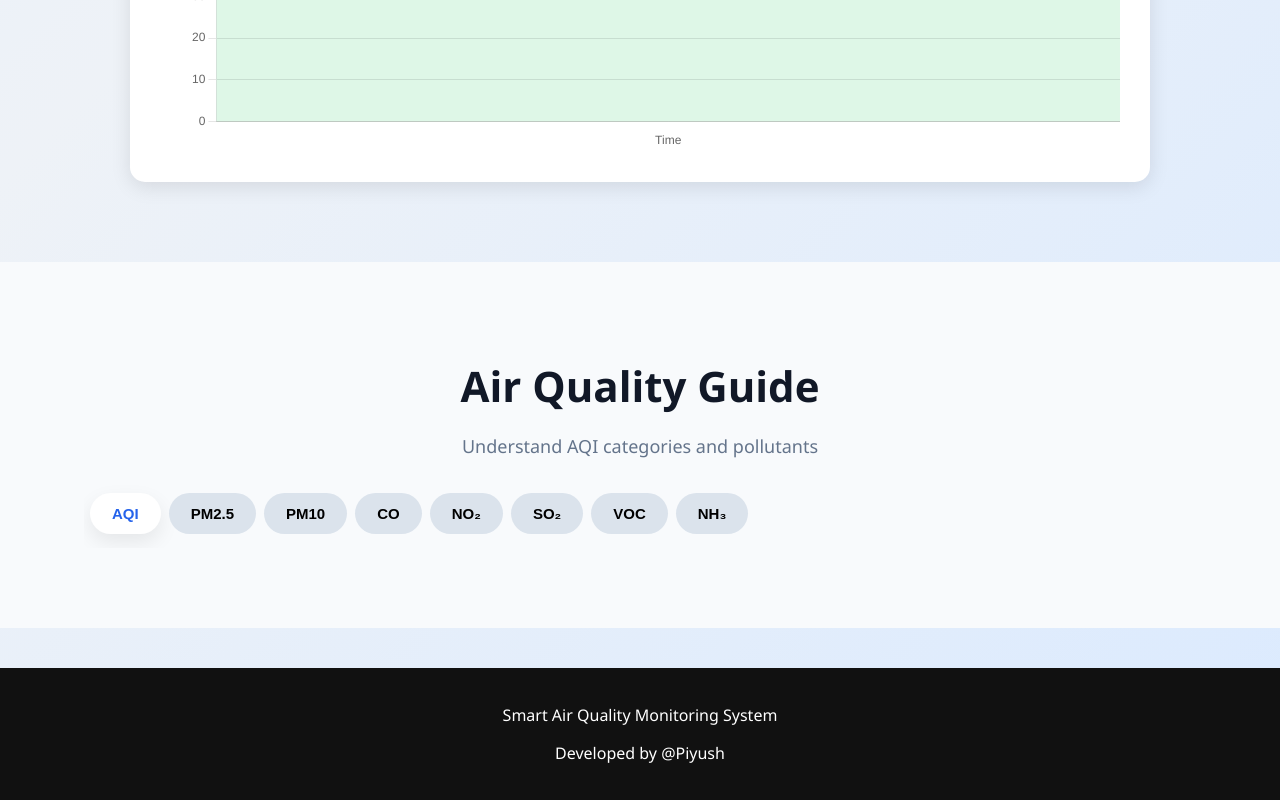
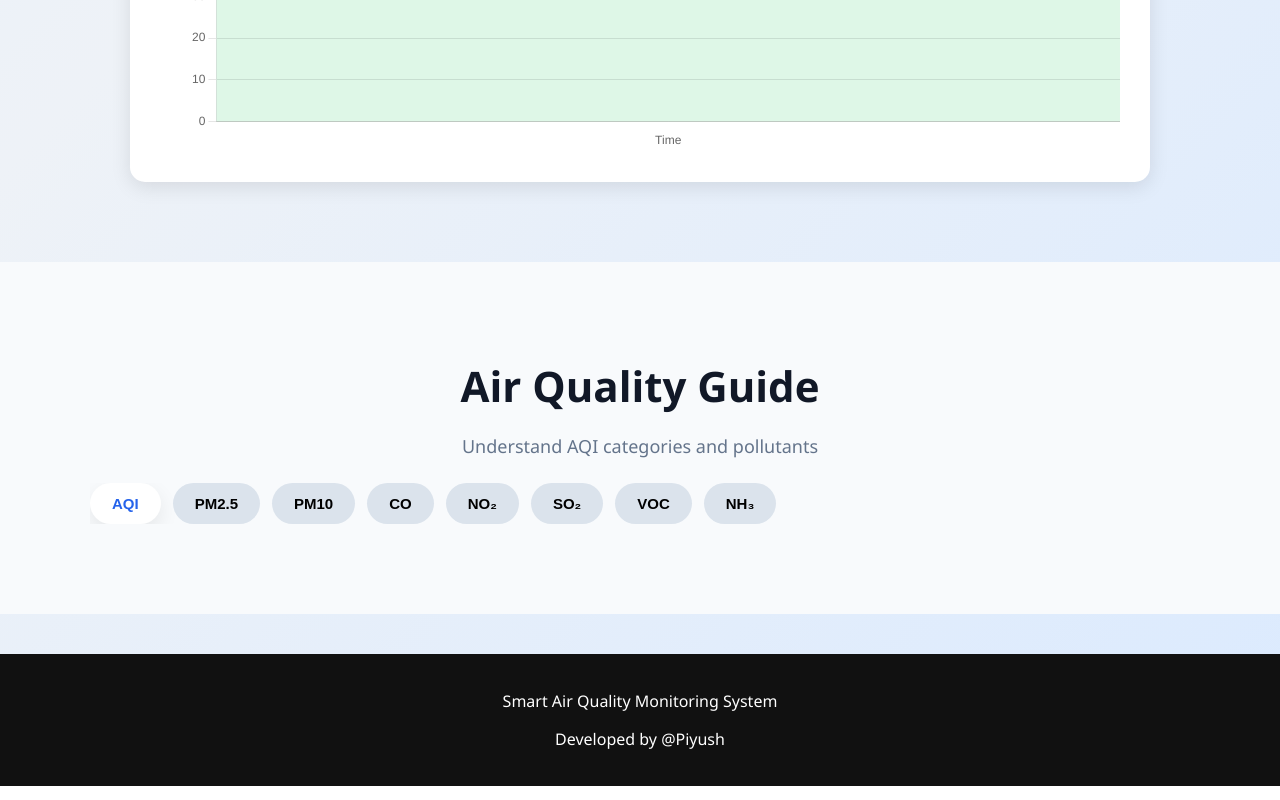
Before and after one commit to pg8530391082/AQMPM_IoT, a website: page public/index.html in a window 1280 px wide. Shown: the part 1719-2519 px from the top of the page. Drawn offline with nearby package versions, Linux system fonts and the light colour scheme; no server answers.

Commit message:
Update style.css

```diff
--- a/public/style.css
+++ b/public/style.css
@@ -180,14 +180,15 @@ font-size:18px;
 display:flex;
 flex-wrap:nowrap;
 overflow-x:auto;
-gap:8px;
-justify-content:flex-start;
-padding:10px 6px 14px;
-margin:0 auto 20px;
+gap:12px;
+padding:0;
+margin:0 auto 30px auto;
 max-width:1100px;
+width:92%;
 scrollbar-width:none;
 scroll-behavior:smooth;
 -webkit-overflow-scrolling:touch;
+justify-content:flex-start;
 }
 .guide-tabs::-webkit-scrollbar{
 display:none;
```
